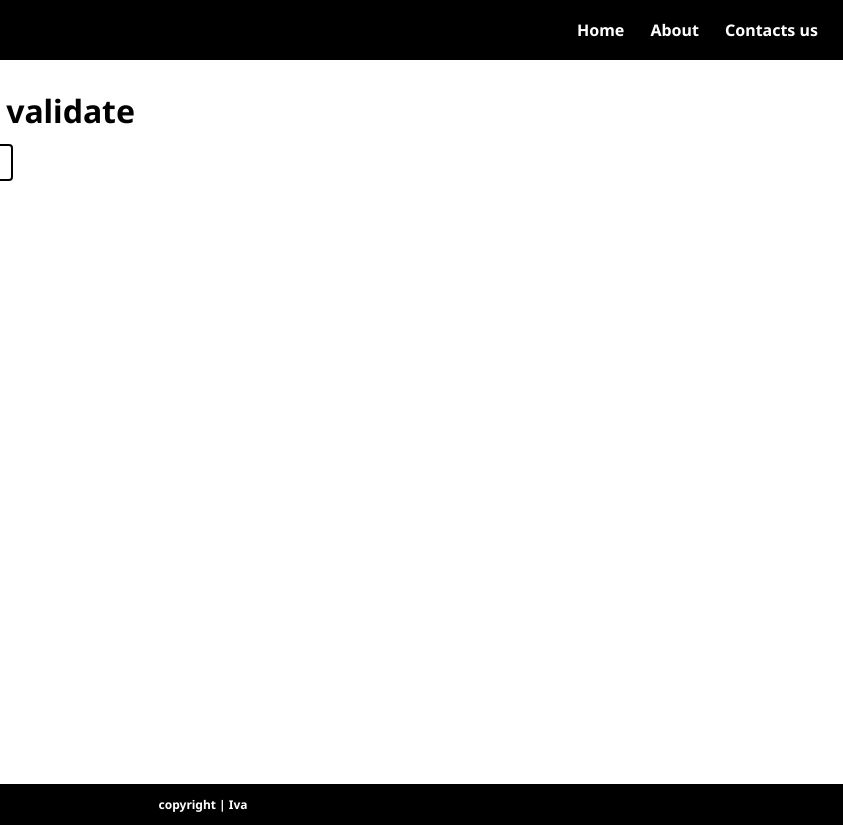
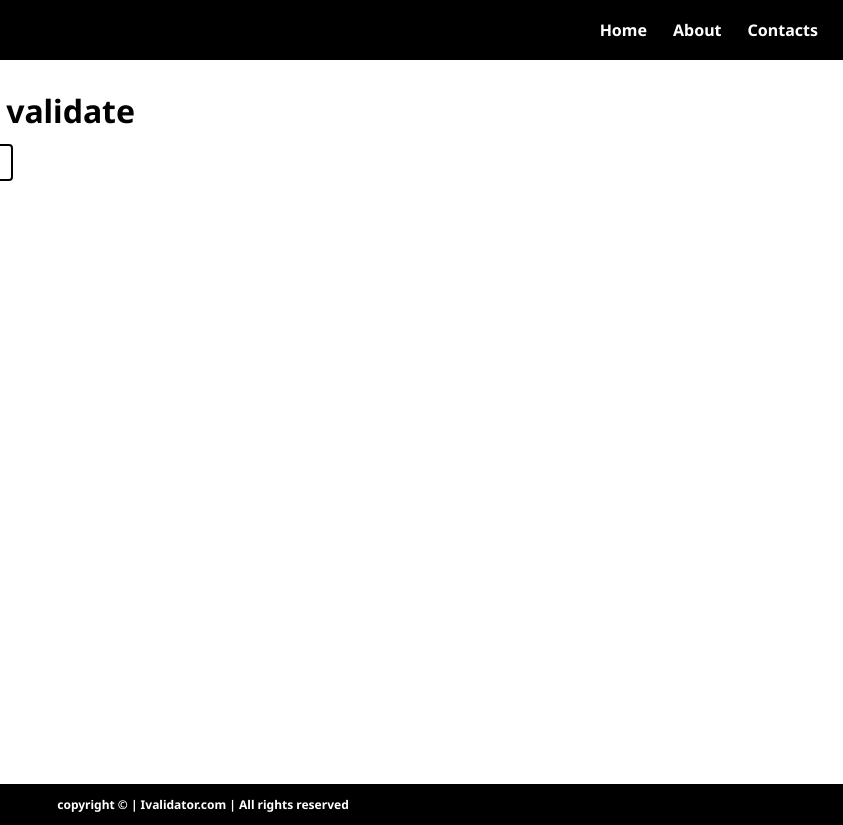
Before and after one commit to Anonymous-2009/Anonymous-Email-Validater, a plain HTML site: page index.html in a window 1280 px wide. Shown: the full height of the page, 437-1280 px from the left. Drawn offline with Linux system fonts and the light colour scheme.

Commit message:
format document for better understanding

```diff
--- a/index.html
+++ b/index.html
@@ -4,7 +4,7 @@
 <head>
   <meta charset="utf-8">
   <meta name="viewport" content="width=device-width">
-  <title>replit</title>
+  <title> Ivalidator - use to validate Email </title>
   <link href="css/style.css" rel="stylesheet" type="text/css" />
   <link href="css/responsive.css" tel="stylesheet" type="text/css" />
 </head>
@@ -13,18 +13,19 @@
   <header>
     <nav>
       <div class="logo">
-      <img src="img/email.svg" alt="logo"/> <span> Ivalidate </span>
+        <img src="img/email.svg" alt="logo" />
+        <span> Ivalidate </span>
       </div>
       <ul>
         <li><a href="/">Home</a></li>
-   <li><a href="/"> About</a> </li>
-<li><a href="/"> Contacts us </a></li>
+        <li><a href="/"> About</a></li>
+        <li><a href="/"> Contacts</a></li>
       </ul>
     </nav>
   </header>
   <main>
     <div class="container">
-     <h1> Enter your email to validate </h1>
+      <h1> Enter your email to validate</h1>
       <form action="/submit" method="post">
         <!-- Input Filed to Validate Email Address -->
         <input placeholder="Enter your email to validate" type="text" id="username" name="username" required>
@@ -32,19 +33,18 @@
         <!-- Submit button -->
         <input id="submitBtn" class="btn" type="submit" value="Submit">
       </form>
-
     </div>
     <div class="container">
       <h2> Your result </h2>
     </div>
-    <div id="resultCont" >
+    <div id="resultCont">
       Your result will show here
     </div>
   </main>
   <footer>
- copyright | Iva
-
-  <script src="js/index.js" type="text/JavaScript"> </script>
+    copyright &copy; | Ivalidator.com | All rights reserved
+  </footer>
+    <script src="js/index.js" type="text/JavaScript" />
 </body>
 
 </html>
```
Also changed, not shown: css/style.css (+14 -1 lines). Lines whose indentation alone changed are shown as unchanged.
